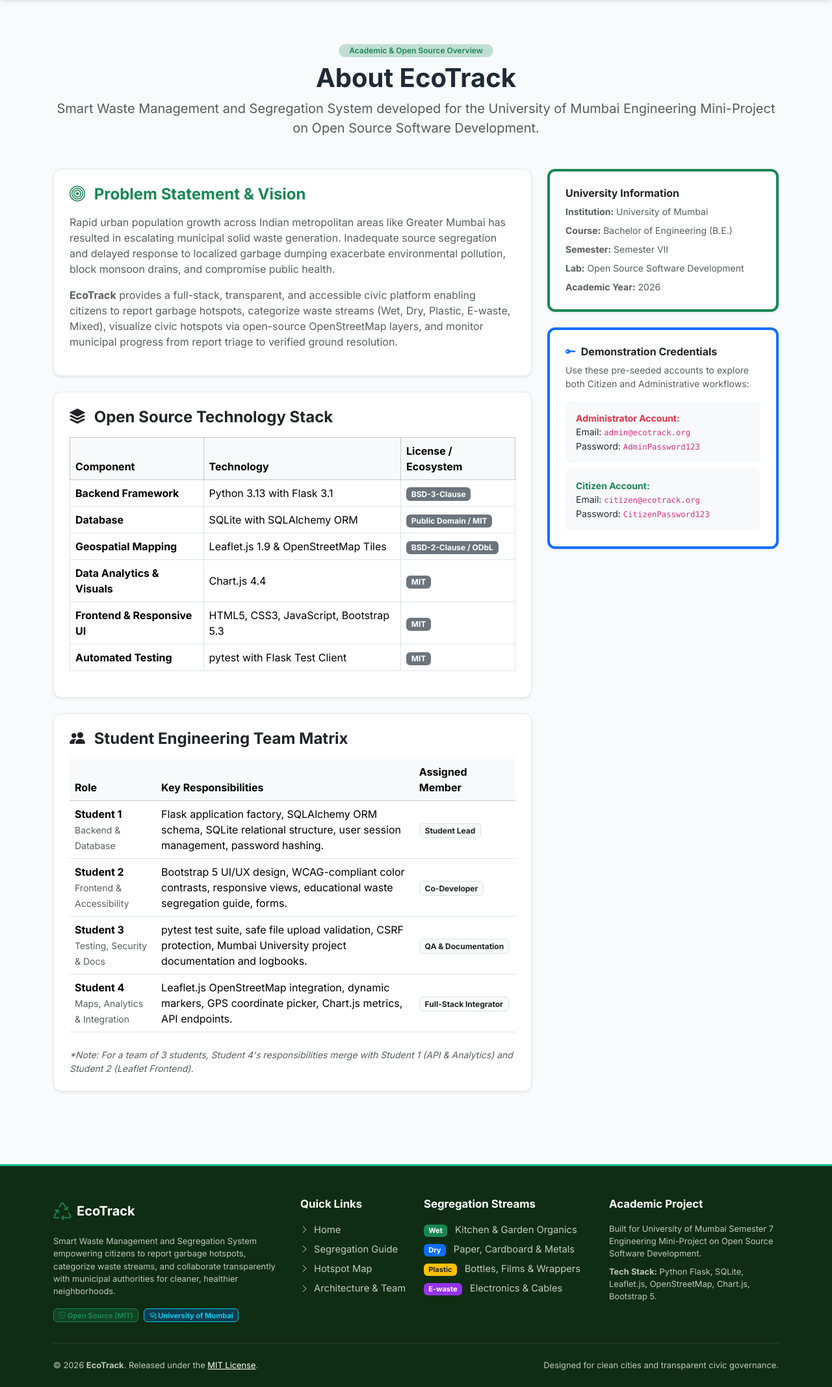
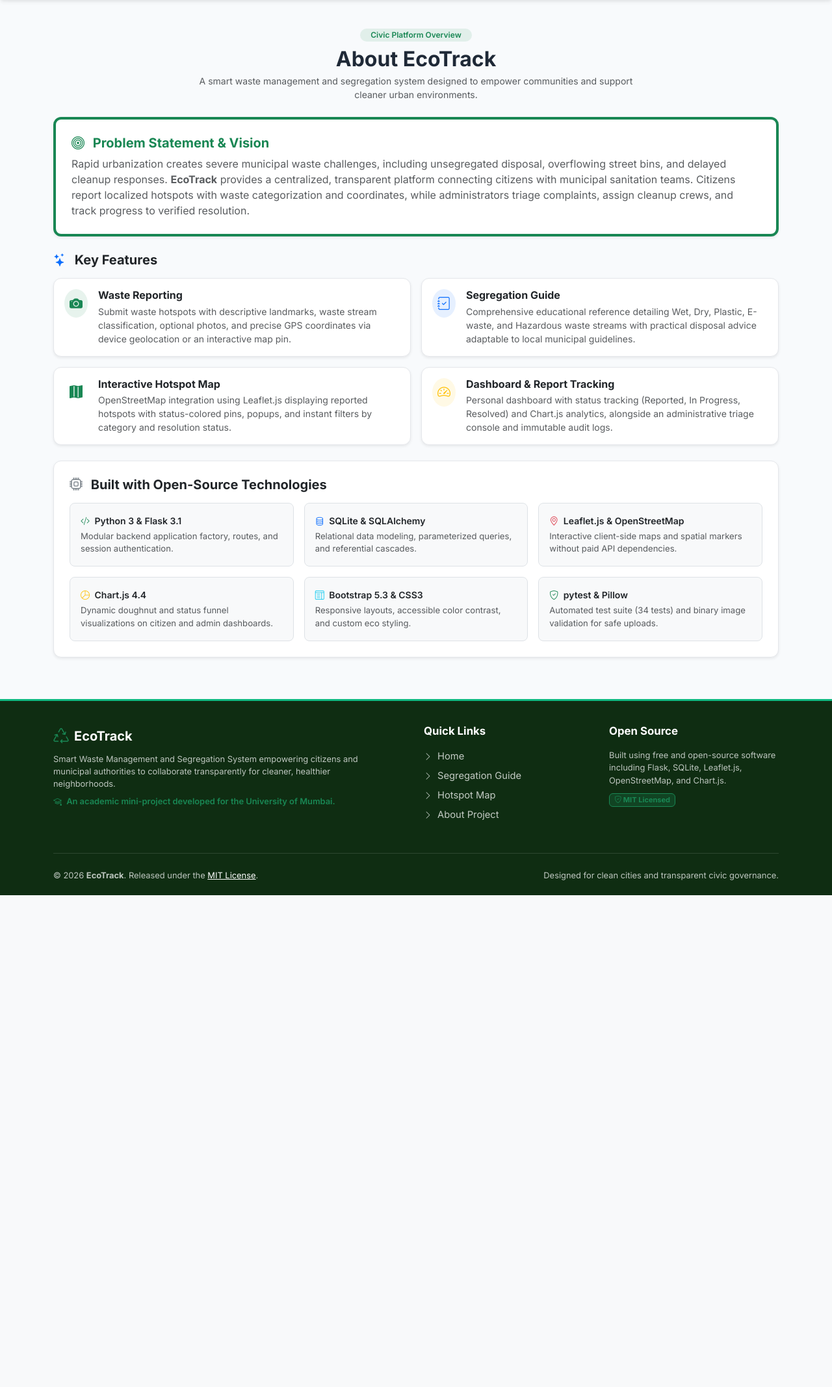
Before and after one commit to Shreyash-0205/EcoTrack, a Flask app: page /about in a window 1280 px wide. Shown: the part 70-2205 px from the top of the page at 65% size. After the commit the page ends 1448 px from the top, so only its background shows below. Run offline with Flask 3, Linux system fonts and the light colour scheme.

Commit message:
refactor: clean up About page, simplify footer, remove exposed demo passwords, and improve UI accessibility

```diff
--- a/static/css/style.css
+++ b/static/css/style.css
@@ -250,6 +250,19 @@
     color: #ffffff;
 }
 
+/* Accessibility Focus States */
+a:focus-visible,
+button:focus-visible,
+input:focus-visible,
+select:focus-visible,
+textarea:focus-visible,
+.form-control:focus,
+.form-select:focus {
+    outline: 2px solid var(--emerald-green) !important;
+    outline-offset: 2px;
+    box-shadow: 0 0 0 3px rgba(16, 185, 129, 0.25) !important;
+}
+
 /* Hero Section */
 .hero-section {
     background: linear-gradient(135deg, #1b5e20 0%, #0d3811 100%);
@@ -414,8 +427,8 @@
 .footer-ecotrack {
     background-color: #0f2d12;
     color: rgba(255, 255, 255, 0.78);
-    padding: 3rem 1rem 1.5rem;
-    margin-top: 4rem;
+    padding: 2.25rem 1rem 1.25rem;
+    margin-top: 2.5rem;
     border-top: 3px solid var(--emerald-green);
     font-size: 0.92rem;
 }
--- a/templates/footer.html
+++ b/templates/footer.html
@@ -2,61 +2,45 @@
     <div class="container">
         <div class="row gy-4">
             <!-- Brand & Mission -->
-            <div class="col-lg-4 col-md-6">
-                <div class="d-flex align-items-center gap-2 mb-3">
-                    <i class="bi bi-recycle fs-3 text-success"></i>
+            <div class="col-lg-6 col-md-7">
+                <div class="d-flex align-items-center gap-2 mb-2">
+                    <i class="bi bi-recycle fs-4 text-success"></i>
                     <h5 class="text-white mb-0 fw-bold">EcoTrack</h5>
                 </div>
-                <p class="small text-light text-opacity-75 mb-3">
-                    Smart Waste Management and Segregation System empowering citizens to report garbage hotspots, categorize waste streams, and collaborate transparently with municipal authorities for cleaner, healthier neighborhoods.
+                <p class="small text-light text-opacity-75 mb-2" style="max-width: 520px;">
+                    Smart Waste Management and Segregation System empowering citizens and municipal authorities to collaborate transparently for cleaner, healthier neighborhoods.
                 </p>
-                <div class="d-flex gap-2">
-                    <span class="badge bg-success bg-opacity-25 text-success border border-success">
-                        <i class="bi bi-shield-check"></i> Open Source (MIT)
-                    </span>
-                    <span class="badge bg-primary bg-opacity-25 text-info border border-info">
-                        <i class="bi bi-mortarboard"></i> University of Mumbai
-                    </span>
+                <div class="small text-success text-opacity-85 fw-semibold">
+                    <i class="bi bi-mortarboard me-1"></i> An academic mini-project developed for the University of Mumbai.
                 </div>
             </div>
 
             <!-- Quick Navigation -->
-            <div class="col-lg-2 col-md-6">
+            <div class="col-lg-3 col-md-5 col-sm-6">
                 <h6 class="footer-heading">Quick Links</h6>
                 <ul class="footer-links">
                     <li><a href="{{ url_for('main.index') }}"><i class="bi bi-chevron-right small me-1"></i> Home</a></li>
                     <li><a href="{{ url_for('main.segregation_guide') }}"><i class="bi bi-chevron-right small me-1"></i> Segregation Guide</a></li>
                     <li><a href="{{ url_for('main.map_view') }}"><i class="bi bi-chevron-right small me-1"></i> Hotspot Map</a></li>
-                    <li><a href="{{ url_for('main.about') }}"><i class="bi bi-chevron-right small me-1"></i> Architecture & Team</a></li>
+                    <li><a href="{{ url_for('main.about') }}"><i class="bi bi-chevron-right small me-1"></i> About Project</a></li>
                 </ul>
             </div>
 
-            <!-- Segregation Streams -->
-            <div class="col-lg-3 col-md-6">
-                <h6 class="footer-heading">Segregation Streams</h6>
-                <ul class="footer-links">
-                    <li><a href="{{ url_for('main.segregation_guide') }}#wet-waste"><span class="badge bg-success me-2">Wet</span> Kitchen & Garden Organics</a></li>
-                    <li><a href="{{ url_for('main.segregation_guide') }}#dry-waste"><span class="badge bg-primary me-2">Dry</span> Paper, Cardboard & Metals</a></li>
-                    <li><a href="{{ url_for('main.segregation_guide') }}#plastic-waste"><span class="badge bg-warning text-dark me-2">Plastic</span> Bottles, Films & Wrappers</a></li>
-                    <li><a href="{{ url_for('main.segregation_guide') }}#ewaste"><span class="badge bg-purple text-white me-2" style="background-color: #9333ea;">E-waste</span> Electronics & Cables</a></li>
-                </ul>
-            </div>
-
-            <!-- Academic Attribution -->
-            <div class="col-lg-3 col-md-6">
-                <h6 class="footer-heading">Academic Project</h6>
+            <!-- Open Source & Licensing -->
+            <div class="col-lg-3 col-md-12 col-sm-6">
+                <h6 class="footer-heading">Open Source</h6>
                 <p class="small text-light text-opacity-75 mb-2">
-                    Built for University of Mumbai Semester 7 Engineering Mini-Project on Open Source Software Development.
+                    Built using free and open-source software including Flask, SQLite, Leaflet.js, OpenStreetMap, and Chart.js.
                 </p>
-                <div class="small text-light text-opacity-75">
-                    <strong>Tech Stack:</strong> Python Flask, SQLite, Leaflet.js, OpenStreetMap, Chart.js, Bootstrap 5.
-                </div>
+                <span class="badge bg-success bg-opacity-25 text-success border border-success">
+                    <i class="bi bi-shield-check"></i> MIT Licensed
+                </span>
             </div>
         </div>
 
         <div class="footer-bottom d-flex flex-column flex-md-row justify-content-between align-items-center small text-light text-opacity-75">
             <div>
-                &copy; {{ current_year }} <strong>EcoTrack</strong>. Released under the <a href="https://opensource.org/licenses/MIT" target="_blank" class="text-white text-decoration-underline">MIT License</a>.
+                &copy; {{ current_year }} <strong>EcoTrack</strong>. Released under the <a href="https://opensource.org/licenses/MIT" target="_blank" rel="noopener noreferrer" class="text-white text-decoration-underline">MIT License</a>.
             </div>
             <div class="mt-2 mt-md-0">
                 <span>Designed for clean cities and transparent civic governance.</span>
--- a/templates/pages/about.html
+++ b/templates/pages/about.html
@@ -1,151 +1,170 @@
 {% extends 'base.html' %}
 
-{% block title %}About EcoTrack — Architecture & Academic Overview{% endblock %}
+{% block title %}About — EcoTrack{% endblock %}
 
 {% block content %}
-<div class="container py-5">
-    <div class="text-center max-w-800 mx-auto mb-5">
-        <span class="badge bg-success bg-opacity-25 text-success px-3 py-1 rounded-pill fw-semibold">
-            Academic & Open Source Overview
+<div class="container py-4">
+    <!-- Header -->
+    <div class="text-center mx-auto mb-4" style="max-width: 680px;">
+        <span class="badge bg-success bg-opacity-10 text-success px-3 py-1 rounded-pill fw-semibold">
+            Civic Platform Overview
         </span>
-        <h1 class="fw-bold mt-2">About EcoTrack</h1>
-        <p class="text-muted fs-5">
-            Smart Waste Management and Segregation System developed for the University of Mumbai Engineering Mini-Project on Open Source Software Development.
+        <h2 class="fw-bold mt-2 mb-1">About EcoTrack</h2>
+        <p class="text-muted small">
+            A smart waste management and segregation system designed to empower communities and support cleaner urban environments.
         </p>
     </div>
 
-    <div class="row g-4">
-        <!-- Project Summary -->
-        <div class="col-lg-8">
-            <div class="card-modern p-4 mb-4 shadow-sm bg-white">
-                <h4 class="fw-bold text-success mb-3"><i class="bi bi-bullseye me-2"></i> Problem Statement & Vision</h4>
-                <p class="text-muted">
-                    Rapid urban population growth across Indian metropolitan areas like Greater Mumbai has resulted in escalating municipal solid waste generation. Inadequate source segregation and delayed response to localized garbage dumping exacerbate environmental pollution, block monsoon drains, and compromise public health.
-                </p>
-                <p class="text-muted">
-                    <strong>EcoTrack</strong> provides a full-stack, transparent, and accessible civic platform enabling citizens to report garbage hotspots, categorize waste streams (Wet, Dry, Plastic, E-waste, Mixed), visualize civic hotspots via open-source OpenStreetMap layers, and monitor municipal progress from report triage to verified ground resolution.
-                </p>
-            </div>
+    <!-- Problem Statement & Vision (Shortened & Focused) -->
+    <div class="card-modern p-4 mb-4 shadow-sm bg-white border-start border-4 border-success">
+        <h5 class="fw-bold text-success mb-2">
+            <i class="bi bi-bullseye me-2"></i> Problem Statement &amp; Vision
+        </h5>
+        <p class="text-muted mb-0">
+            Rapid urbanization creates severe municipal waste challenges, including unsegregated disposal, overflowing street bins, and delayed cleanup responses. <strong>EcoTrack</strong> provides a centralized, transparent platform connecting citizens with municipal sanitation teams. Citizens report localized hotspots with waste categorization and coordinates, while administrators triage complaints, assign cleanup crews, and track progress to verified resolution.
+        </p>
+    </div>
 
-            <!-- Tech Stack & Open Source Architecture -->
-            <div class="card-modern p-4 mb-4 shadow-sm bg-white">
-                <h4 class="fw-bold text-dark mb-3"><i class="bi bi-stack me-2"></i> Open Source Technology Stack</h4>
-                <div class="table-responsive">
-                    <table class="table table-bordered align-middle">
-                        <thead class="table-light">
-                            <tr>
-                                <th>Component</th>
-                                <th>Technology</th>
-                                <th>License / Ecosystem</th>
-                            </tr>
-                        </thead>
-                        <tbody>
-                            <tr>
-                                <td><strong>Backend Framework</strong></td>
-                                <td>Python 3.13 with Flask 3.1</td>
-                                <td><span class="badge bg-secondary">BSD-3-Clause</span></td>
-                            </tr>
-                            <tr>
-                                <td><strong>Database</strong></td>
-                                <td>SQLite with SQLAlchemy ORM</td>
-                                <td><span class="badge bg-secondary">Public Domain / MIT</span></td>
-                            </tr>
-                            <tr>
-                                <td><strong>Geospatial Mapping</strong></td>
-                                <td>Leaflet.js 1.9 &amp; OpenStreetMap Tiles</td>
-                                <td><span class="badge bg-secondary">BSD-2-Clause / ODbL</span></td>
-                            </tr>
-                            <tr>
-                                <td><strong>Data Analytics &amp; Visuals</strong></td>
-                                <td>Chart.js 4.4</td>
-                                <td><span class="badge bg-secondary">MIT</span></td>
-                            </tr>
-                            <tr>
-                                <td><strong>Frontend &amp; Responsive UI</strong></td>
-                                <td>HTML5, CSS3, JavaScript, Bootstrap 5.3</td>
-                                <td><span class="badge bg-secondary">MIT</span></td>
-                            </tr>
-                            <tr>
-                                <td><strong>Automated Testing</strong></td>
-                                <td>pytest with Flask Test Client</td>
-                                <td><span class="badge bg-secondary">MIT</span></td>
-                            </tr>
-                        </tbody>
-                    </table>
+    <!-- Key Features (4 Functional Cards) -->
+    <div class="mb-4">
+        <h5 class="fw-bold text-dark mb-3">
+            <i class="bi bi-stars text-primary me-2"></i> Key Features
+        </h5>
+        <div class="row g-3">
+            <!-- 1. Waste Reporting -->
+            <div class="col-md-6">
+                <div class="card-modern p-3 h-100 shadow-sm bg-white">
+                    <div class="d-flex align-items-start gap-3">
+                        <div class="rounded-circle bg-success bg-opacity-10 text-success p-2 d-flex align-items-center justify-content-center" style="width: 44px; height: 44px;">
+                            <i class="bi bi-camera-fill fs-5"></i>
+                        </div>
+                        <div>
+                            <h6 class="fw-bold text-dark mb-1">Waste Reporting</h6>
+                            <p class="small text-muted mb-0">
+                                Submit waste hotspots with descriptive landmarks, waste stream classification, optional photos, and precise GPS coordinates via device geolocation or an interactive map pin.
+                            </p>
+                        </div>
+                    </div>
                 </div>
             </div>
 
-            <!-- Team Contribution Matrix -->
-            <div class="card-modern p-4 shadow-sm bg-white">
-                <h4 class="fw-bold text-dark mb-3"><i class="bi bi-people-fill me-2"></i> Student Engineering Team Matrix</h4>
-                <div class="table-responsive">
-                    <table class="table table-hover align-middle">
-                        <thead class="table-light">
-                            <tr>
-                                <th>Role</th>
-                                <th>Key Responsibilities</th>
-                                <th>Assigned Member</th>
-                            </tr>
-                        </thead>
-                        <tbody>
-                            <tr>
-                                <td><strong>Student 1</strong><br><small class="text-muted">Backend &amp; Database</small></td>
-                                <td>Flask application factory, SQLAlchemy ORM schema, SQLite relational structure, user session management, password hashing.</td>
-                                <td><span class="badge bg-light text-dark border">Student Lead</span></td>
-                            </tr>
-                            <tr>
-                                <td><strong>Student 2</strong><br><small class="text-muted">Frontend &amp; Accessibility</small></td>
-                                <td>Bootstrap 5 UI/UX design, WCAG-compliant color contrasts, responsive views, educational waste segregation guide, forms.</td>
-                                <td><span class="badge bg-light text-dark border">Co-Developer</span></td>
-                            </tr>
-                            <tr>
-                                <td><strong>Student 3</strong><br><small class="text-muted">Testing, Security &amp; Docs</small></td>
-                                <td>pytest test suite, safe file upload validation, CSRF protection, Mumbai University project documentation and logbooks.</td>
-                                <td><span class="badge bg-light text-dark border">QA &amp; Documentation</span></td>
-                            </tr>
-                            <tr>
-                                <td><strong>Student 4</strong><br><small class="text-muted">Maps, Analytics &amp; Integration</small></td>
-                                <td>Leaflet.js OpenStreetMap integration, dynamic markers, GPS coordinate picker, Chart.js metrics, API endpoints.</td>
-                                <td><span class="badge bg-light text-dark border">Full-Stack Integrator</span></td>
-                            </tr>
-                        </tbody>
-                    </table>
+            <!-- 2. Segregation Guide -->
+            <div class="col-md-6">
+                <div class="card-modern p-3 h-100 shadow-sm bg-white">
+                    <div class="d-flex align-items-start gap-3">
+                        <div class="rounded-circle bg-primary bg-opacity-10 text-primary p-2 d-flex align-items-center justify-content-center" style="width: 44px; height: 44px;">
+                            <i class="bi bi-journal-check fs-5"></i>
+                        </div>
+                        <div>
+                            <h6 class="fw-bold text-dark mb-1">Segregation Guide</h6>
+                            <p class="small text-muted mb-0">
+                                Comprehensive educational reference detailing Wet, Dry, Plastic, E-waste, and Hazardous waste streams with practical disposal advice adaptable to local municipal guidelines.
+                            </p>
+                        </div>
+                    </div>
                 </div>
-                <div class="small text-muted mt-2">
-                    <em>*Note: For a team of 3 students, Student 4's responsibilities merge with Student 1 (API & Analytics) and Student 2 (Leaflet Frontend).</em>
+            </div>
+
+            <!-- 3. Interactive Hotspot Map -->
+            <div class="col-md-6">
+                <div class="card-modern p-3 h-100 shadow-sm bg-white">
+                    <div class="d-flex align-items-start gap-3">
+                        <div class="rounded-circle bg-emerald bg-opacity-10 text-success p-2 d-flex align-items-center justify-content-center" style="width: 44px; height: 44px;">
+                            <i class="bi bi-map-fill fs-5"></i>
+                        </div>
+                        <div>
+                            <h6 class="fw-bold text-dark mb-1">Interactive Hotspot Map</h6>
+                            <p class="small text-muted mb-0">
+                                OpenStreetMap integration using Leaflet.js displaying reported hotspots with status-colored pins, popups, and instant filters by category and resolution status.
+                            </p>
+                        </div>
+                    </div>
+                </div>
+            </div>
+
+            <!-- 4. Dashboard & Report Tracking -->
+            <div class="col-md-6">
+                <div class="card-modern p-3 h-100 shadow-sm bg-white">
+                    <div class="d-flex align-items-start gap-3">
+                        <div class="rounded-circle bg-warning bg-opacity-10 text-warning p-2 d-flex align-items-center justify-content-center" style="width: 44px; height: 44px;">
+                            <i class="bi bi-speedometer2 fs-5"></i>
+                        </div>
+                        <div>
+                            <h6 class="fw-bold text-dark mb-1">Dashboard &amp; Report Tracking</h6>
+                            <p class="small text-muted mb-0">
+                                Personal dashboard with status tracking (Reported, In Progress, Resolved) and Chart.js analytics, alongside an administrative triage console and immutable audit logs.
+                            </p>
+                        </div>
+                    </div>
                 </div>
             </div>
         </div>
+    </div>
 
-        <!-- Sidebar / Credentials & Project Guidelines -->
-        <div class="col-lg-4">
-            <!-- Academic Info -->
-            <div class="card-modern p-4 mb-4 shadow-sm bg-white border-start border-4 border-success">
-                <h6 class="fw-bold text-dark mb-2">University Information</h6>
-                <ul class="list-unstyled small text-muted mb-0">
-                    <li class="mb-2"><strong>Institution:</strong> University of Mumbai</li>
-                    <li class="mb-2"><strong>Course:</strong> Bachelor of Engineering (B.E.)</li>
-                    <li class="mb-2"><strong>Semester:</strong> Semester VII</li>
-                    <li class="mb-2"><strong>Lab:</strong> Open Source Software Development</li>
-                    <li><strong>Academic Year:</strong> 2026</li>
-                </ul>
+    <!-- Compact Open Source Technology Stack Grid -->
+    <div class="card-modern p-4 shadow-sm bg-white">
+        <h5 class="fw-bold text-dark mb-3">
+            <i class="bi bi-cpu me-2 text-secondary"></i> Built with Open-Source Technologies
+        </h5>
+        <div class="row g-3">
+            <div class="col-lg-4 col-sm-6">
+                <div class="p-3 rounded-3 bg-light border h-100">
+                    <div class="fw-semibold text-dark small mb-1">
+                        <i class="bi bi-code-slash text-success me-1"></i> Python 3 &amp; Flask 3.1
+                    </div>
+                    <div class="text-muted" style="font-size: 0.82rem;">
+                        Modular backend application factory, routes, and session authentication.
+                    </div>
+                </div>
             </div>
-
-            <!-- Demo Access Helper Card -->
-            <div class="card-modern p-4 shadow-sm bg-white border-start border-4 border-primary">
-                <h6 class="fw-bold text-dark mb-2"><i class="bi bi-key-fill text-primary me-1"></i> Demonstration Credentials</h6>
-                <p class="small text-muted mb-3">
-                    Use these pre-seeded accounts to explore both Citizen and Administrative workflows:
-                </p>
-                <div class="bg-light p-3 rounded-3 small mb-2">
-                    <strong class="text-danger">Administrator Account:</strong><br>
-                    Email: <code>admin@ecotrack.org</code><br>
-                    Password: <code>AdminPassword123</code>
+            <div class="col-lg-4 col-sm-6">
+                <div class="p-3 rounded-3 bg-light border h-100">
+                    <div class="fw-semibold text-dark small mb-1">
+                        <i class="bi bi-database text-primary me-1"></i> SQLite &amp; SQLAlchemy
+                    </div>
+                    <div class="text-muted" style="font-size: 0.82rem;">
+                        Relational data modeling, parameterized queries, and referential cascades.
+                    </div>
                 </div>
-                <div class="bg-light p-3 rounded-3 small">
-                    <strong class="text-success">Citizen Account:</strong><br>
-                    Email: <code>citizen@ecotrack.org</code><br>
-                    Password: <code>CitizenPassword123</code>
+            </div>
+            <div class="col-lg-4 col-sm-6">
+                <div class="p-3 rounded-3 bg-light border h-100">
+                    <div class="fw-semibold text-dark small mb-1">
+                        <i class="bi bi-geo-alt text-danger me-1"></i> Leaflet.js &amp; OpenStreetMap
+                    </div>
+                    <div class="text-muted" style="font-size: 0.82rem;">
+                        Interactive client-side maps and spatial markers without paid API dependencies.
+                    </div>
+                </div>
+            </div>
+            <div class="col-lg-4 col-sm-6">
+                <div class="p-3 rounded-3 bg-light border h-100">
+                    <div class="fw-semibold text-dark small mb-1">
+                        <i class="bi bi-pie-chart text-warning me-1"></i> Chart.js 4.4
+                    </div>
+                    <div class="text-muted" style="font-size: 0.82rem;">
+                        Dynamic doughnut and status funnel visualizations on citizen and admin dashboards.
+                    </div>
+                </div>
+            </div>
+            <div class="col-lg-4 col-sm-6">
+                <div class="p-3 rounded-3 bg-light border h-100">
+                    <div class="fw-semibold text-dark small mb-1">
+                        <i class="bi bi-layout-text-window text-info me-1"></i> Bootstrap 5.3 &amp; CSS3
+                    </div>
+                    <div class="text-muted" style="font-size: 0.82rem;">
+                        Responsive layouts, accessible color contrast, and custom eco styling.
+                    </div>
+                </div>
+            </div>
+            <div class="col-lg-4 col-sm-6">
+                <div class="p-3 rounded-3 bg-light border h-100">
+                    <div class="fw-semibold text-dark small mb-1">
+                        <i class="bi bi-shield-check text-success me-1"></i> pytest &amp; Pillow
+                    </div>
+                    <div class="text-muted" style="font-size: 0.82rem;">
+                        Automated test suite (34 tests) and binary image validation for safe uploads.
+                    </div>
                 </div>
             </div>
         </div>
```
Also changed, not shown: templates/auth/login.html (+0 -17 lines).
